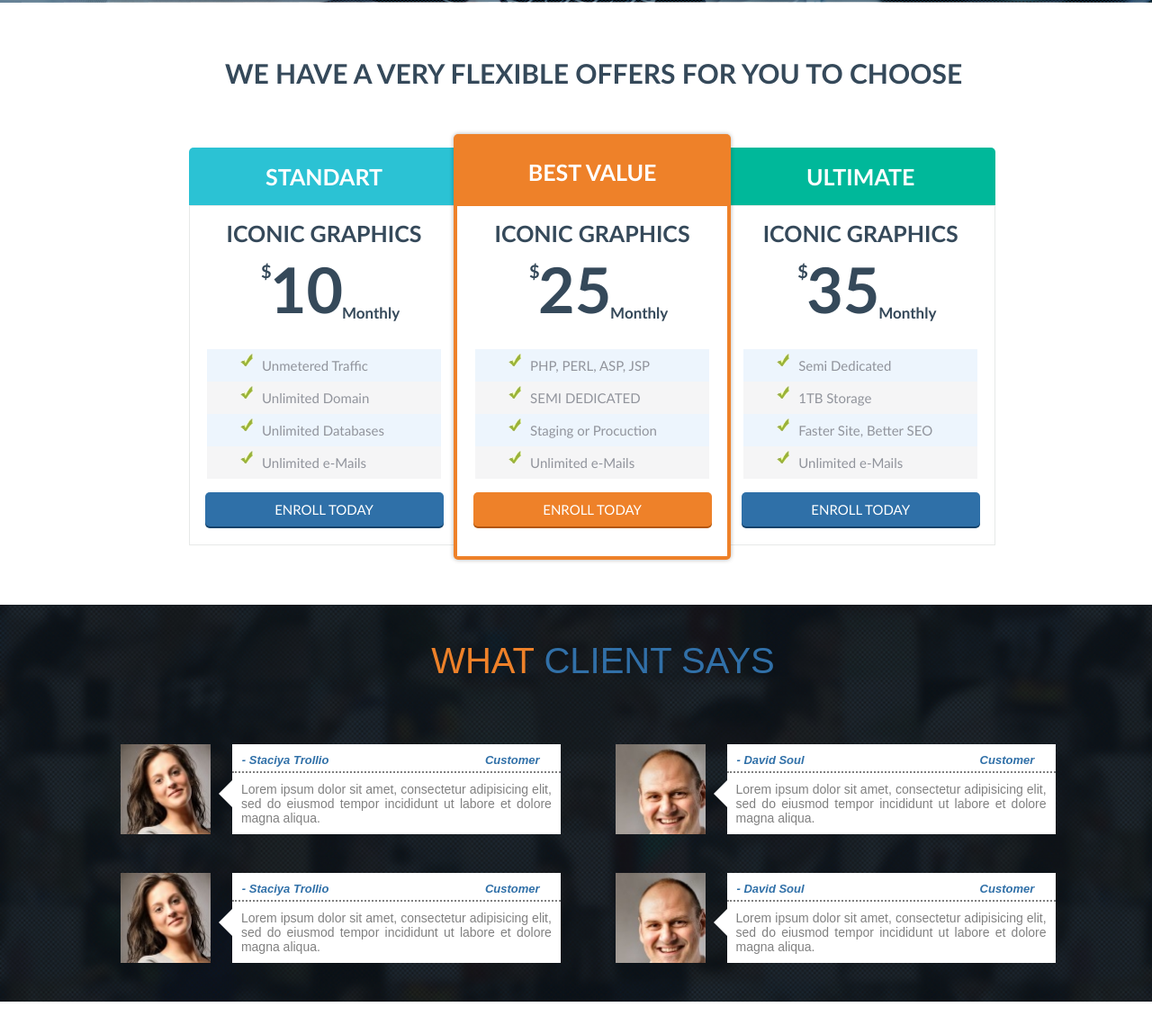
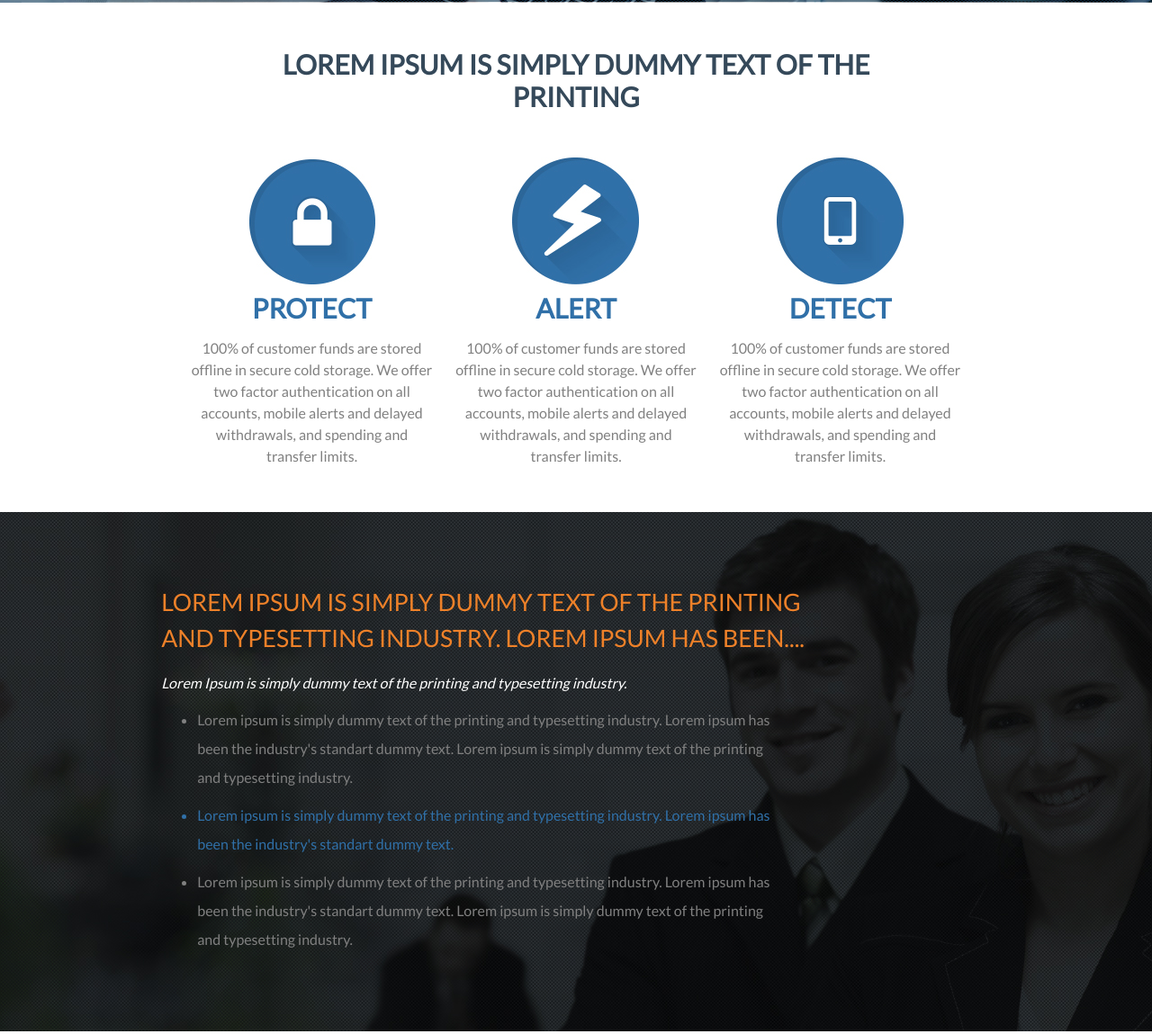
Before and after one commit to bogdanKaftanatiy/GoITFrontend-Project1, a plain HTML site: page index.html in a window 1280 px wide. Shown: the part 702-1851 px from the top of the page at 90% size. Before the commit the page ends 1815 px from the top, so only its background shows below. Drawn offline with Linux system fonts and the light colour scheme.

Commit message:
add middle section and advantage block

```diff
--- a/index.html
+++ b/index.html
@@ -25,8 +25,43 @@
 		tempor incididunt ut labore et dolore magna aliqua. Ut enim ad minim veniam.</span>
 		<div class="introduction_button">button name</div>
 	</div>
+	<div class="advantage_block">
+		<div class="white_title">lorem ipsum is simply dummy text of the printing</div>
+		<div class="protect_div">
+			<img src="img/protect.jpg">
+			<h3 class="advantage_div_title">protect</h3>
+			<div class="advantage_text">
+				100% of customer funds are stored offline in secure cold storage. We offer two factor authentication on all accounts, mobile alerts and delayed withdrawals, and spending and transfer limits.
+			</div>
+		</div>
+		<div class="alert_div">
+			<img src="img/alert.jpg">
+			<h3 class="advantage_div_title">alert</h3>
+			<div class="advantage_text">
+				100% of customer funds are stored offline in secure cold storage. We offer two factor authentication on all accounts, mobile alerts and delayed withdrawals, and spending and transfer limits.
+			</div>
+		</div>
+		<div class="detect_div">
+			<img src="img/detect.jpg">
+			<h3 class="advantage_div_title">detect</h3>
+			<div class="advantage_text">
+				100% of customer funds are stored offline in secure cold storage. We offer two factor authentication on all accounts, mobile alerts and delayed withdrawals, and spending and transfer limits.
+			</div>
+		</div>
+	</div>
+	<div class="middle_section">
+		<div class="middle_header">lorem ipsum is simply dummy text of the printing <br /> and typesetting industry. lorem ipsum has been....</div>
+		<div class="middle_data">
+			Lorem Ipsum is simply dummy text of the printing and typesetting industry.
+			<ul class="middle_list">
+				<li>Lorem ipsum is simply dummy text of the printing and typesetting industry. Lorem ipsum has been the industry's standart dummy text. Lorem ipsum is simply dummy text of the printing and typesetting industry.</li>
+				<li>Lorem ipsum is simply dummy text of the printing and typesetting industry. Lorem ipsum has been the industry's standart dummy text.</li>
+				<li>Lorem ipsum is simply dummy text of the printing and typesetting industry. Lorem ipsum has been the industry's standart dummy text. Lorem ipsum is simply dummy text of the printing and typesetting industry.</li>
+			</ul>
+		</div>
+	</div>
 	<div class="price_block">
-		<header class="price_title">we have a very flexible offers for you to choose</header>
+		<header class="white_title">we have a very flexible offers for you to choose</header>
 		<div class="left_container">
 			<header class="side_head">standart</header>
 			<main class="side_main">
--- a/style.css
+++ b/style.css
@@ -93,7 +93,7 @@ body {
 	margin: auto;
 }
 
-.price_title {
+.white_title {
 	text-transform: uppercase;
 	font-weight: bold;
 	font-size: 30px;
@@ -342,3 +342,63 @@ span.highlighted {
 .head {
 	padding: 10px 0;
 }
+
+.advantage_block {
+	text-align: center;
+	box-sizing: border-box;
+	width: 100%;
+	padding: 40px 200px;
+}
+
+.protect_div, .alert_div, .detect_div {
+	width: 33%;
+	display: inline-block;
+	text-align: center;
+}
+
+.advantage_div_title {
+	text-transform: uppercase;
+	font-size: 30px;
+	color: #3070A8;
+	margin: 5px;
+}
+
+.advantage_text {
+	color: gray;
+	line-height: 1.5;
+	padding: 10px;
+}
+
+.middle_section {
+	background-image: url(img/middle_section_background.jpg);
+	background-size: cover;
+	padding: 60px 14%;
+}
+
+.middle_header {
+	text-transform: uppercase;
+	color: #EE8129;
+	font-size: 20pt;
+	line-height: 1.5;
+	padding: 20px 0;
+}
+
+.middle_data {
+	color: white;
+	font-style: italic;
+}
+
+.middle_list {
+	color: grey;
+	font-style: normal;
+	width: 70%;
+	line-height: 2.0;
+}
+
+.middle_list>li {
+	padding-bottom: 10px;
+}
+
+.middle_list>li:nth-child(2) {
+	color: #3070A8;
+}
```
Also changed, not shown: img/alert.jpg (added), img/detect.jpg (added), img/middle_section_background.jpg (added), img/protect.jpg (added).
